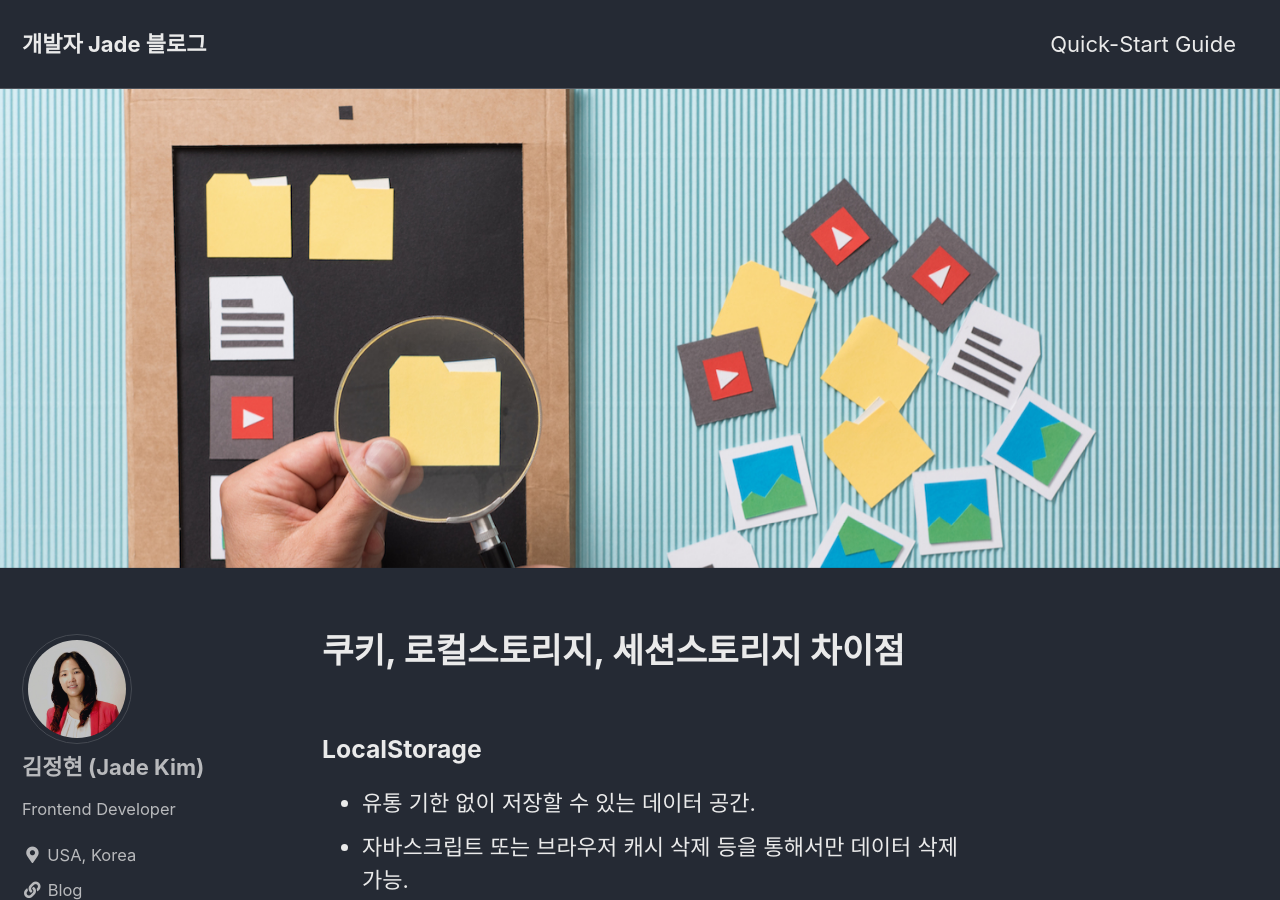
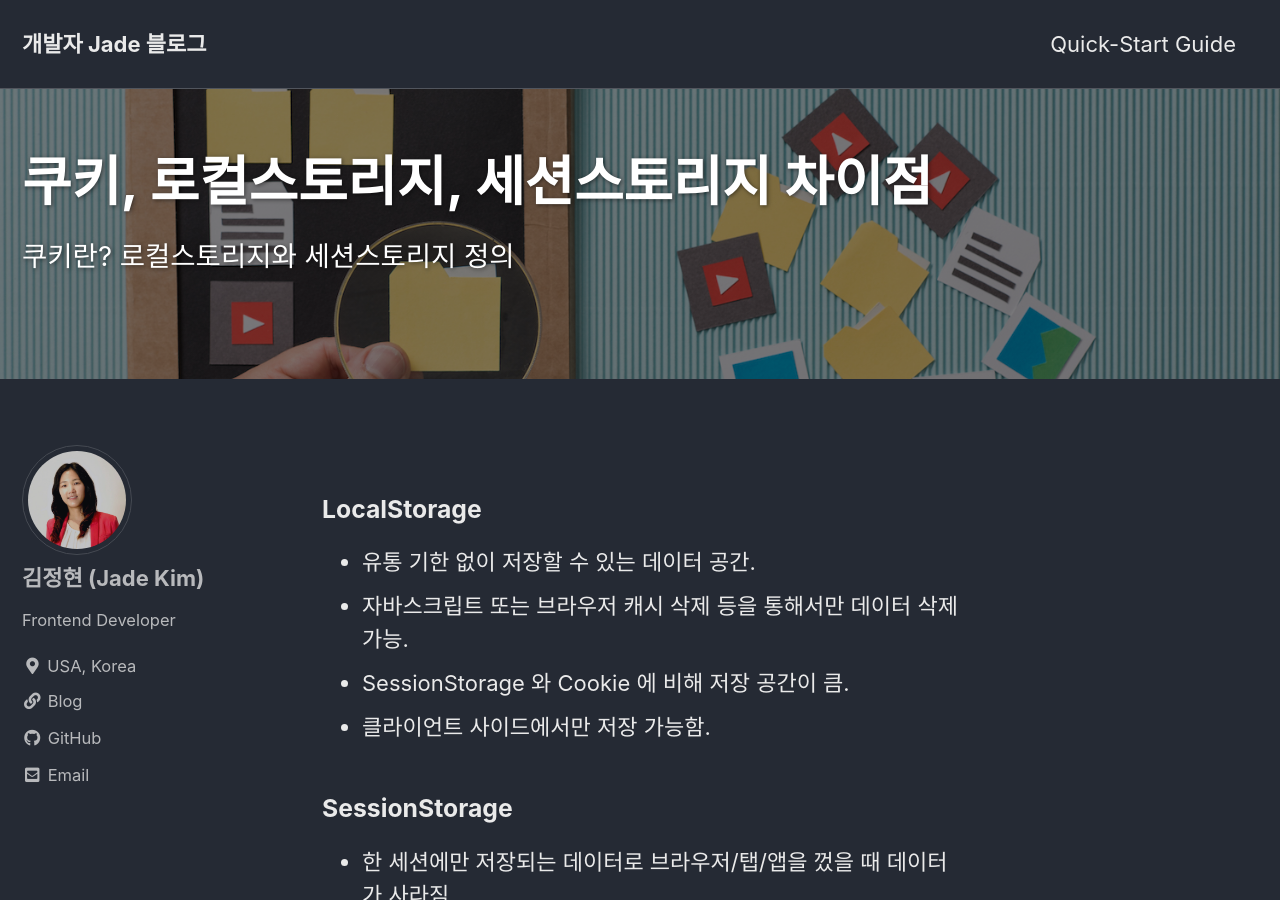
Before and after one commit to trevino-kim/github.io, a Jekyll site: the page built from _posts/2019-10-10-cookies-localStorage-SesseionStorage.md, in a window 1280 px wide and 900 px high. Built offline with Jekyll 4.4.1, drawn with Linux system fonts in a browser that asks for light colours; cached includes are drawn as plain includes.

Commit message:
Update 2019-10-10-cookies-localStorage-SesseionStorage.md

```diff
--- a/_posts/2019-10-10-cookies-localStorage-SesseionStorage.md
+++ b/_posts/2019-10-10-cookies-localStorage-SesseionStorage.md
@@ -2,7 +2,8 @@
 title: "쿠키, 로컬스토리지, 세션스토리지 차이점"
 excerpt: "쿠키란? 로컬스토리지와 세션스토리지 정의"
 header:
-  image: /assets/images/2019-10-10.jpg
+  overlay_image: /assets/images/2019-10-10.jpg
+  overlay_filter: rgba(0, 0, 0, 0.5)
   teaser: /assets/images/2019-10-10.jpg
 categories:
     - Web
```
